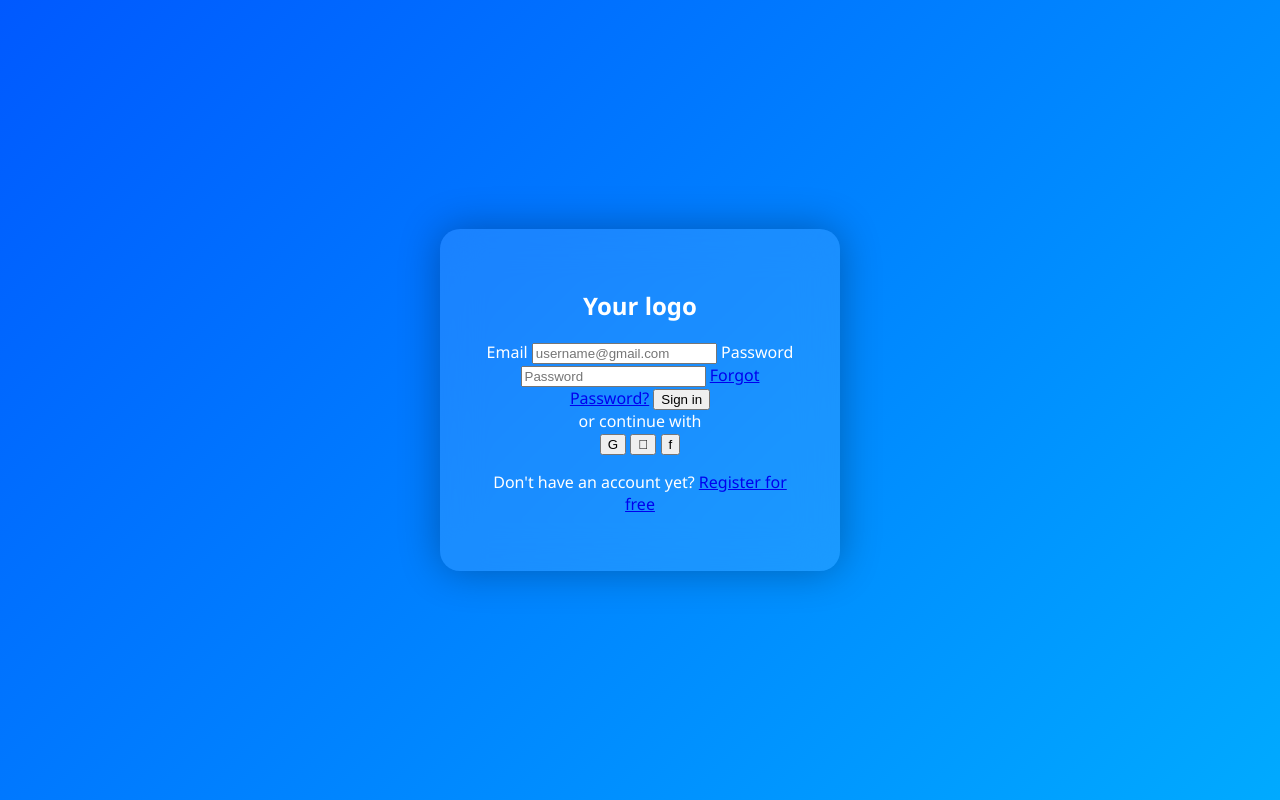
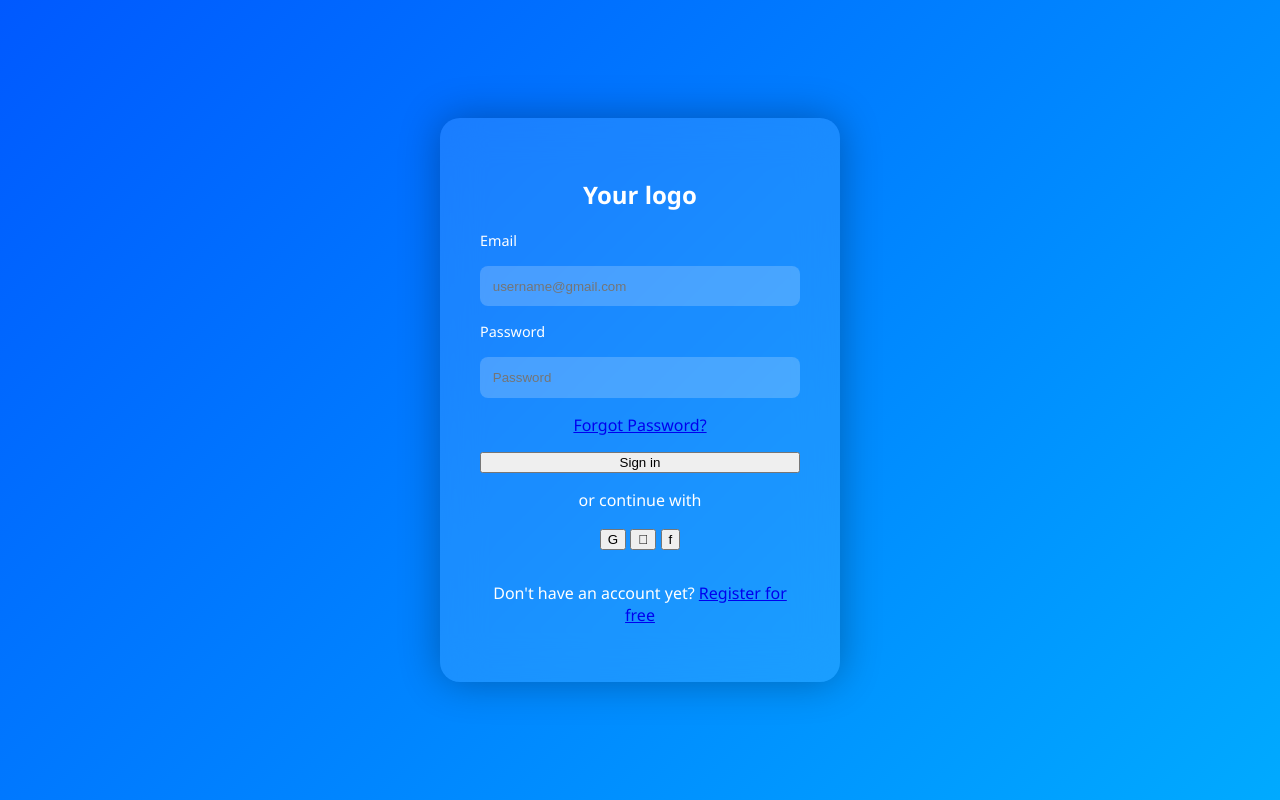
Before and after one commit to MitcaoMuhammad/sass_project, a plain HTML site: page index.html in a window 1280 px wide. Drawn offline with Linux system fonts and the light colour scheme.

Commit message:
css given to login from

```diff
--- a/style.scss
+++ b/style.scss
@@ -20,3 +20,27 @@ body {
 	text-align: center;
 	box-shadow: 0 0 40px rgba(0, 0, 0, 0.3);
 }
+
+.login-form {
+	display: flex;
+	flex-direction: column;
+	gap: 1rem;
+	margin-top: 1rem;
+
+	label {
+		text-align: left;
+		font-size: 0.9rem;
+	}
+
+	input {
+		padding: 0.8rem;
+		border: none;
+		border-radius: 8px;
+		background: rgba(255, 255, 255, 0.2);
+		color: #fff;
+	}
+
+	&::placeholder {
+		color: #ddd;
+	}
+}
```
Also changed, not shown: style.css, 1 other file.
